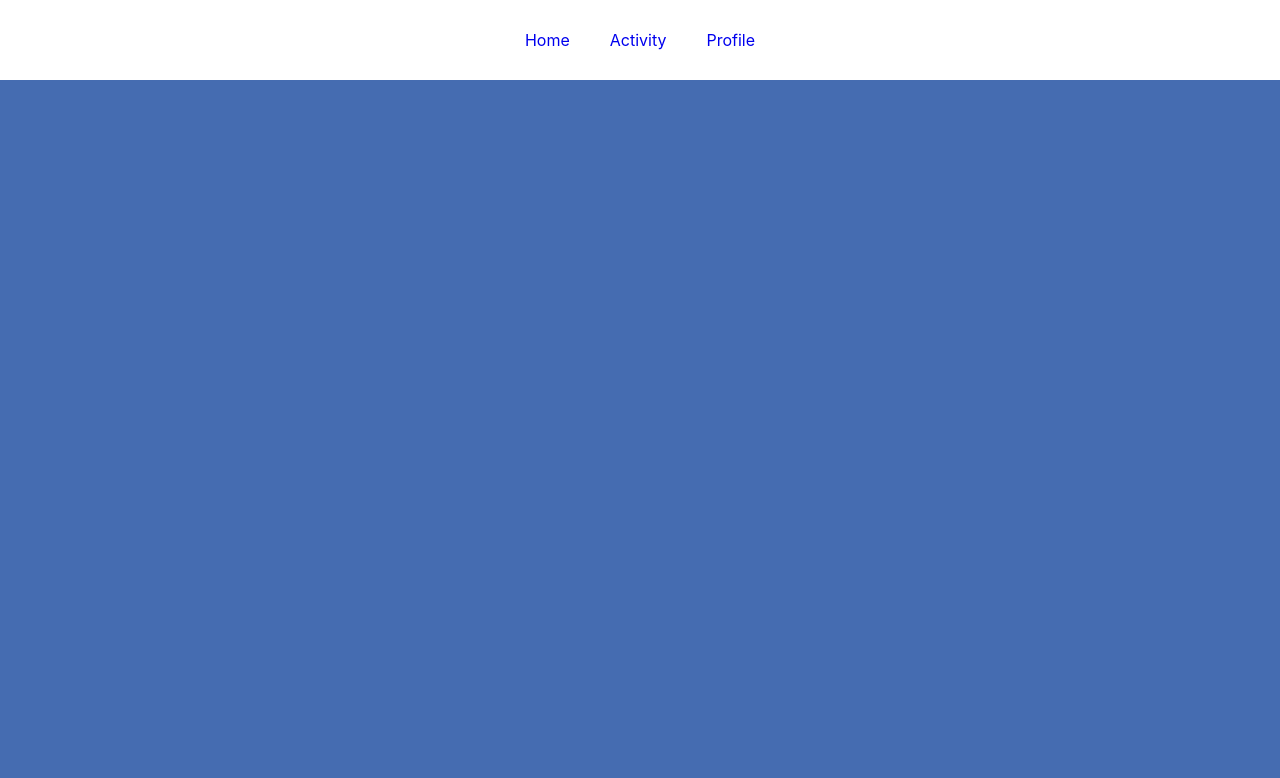
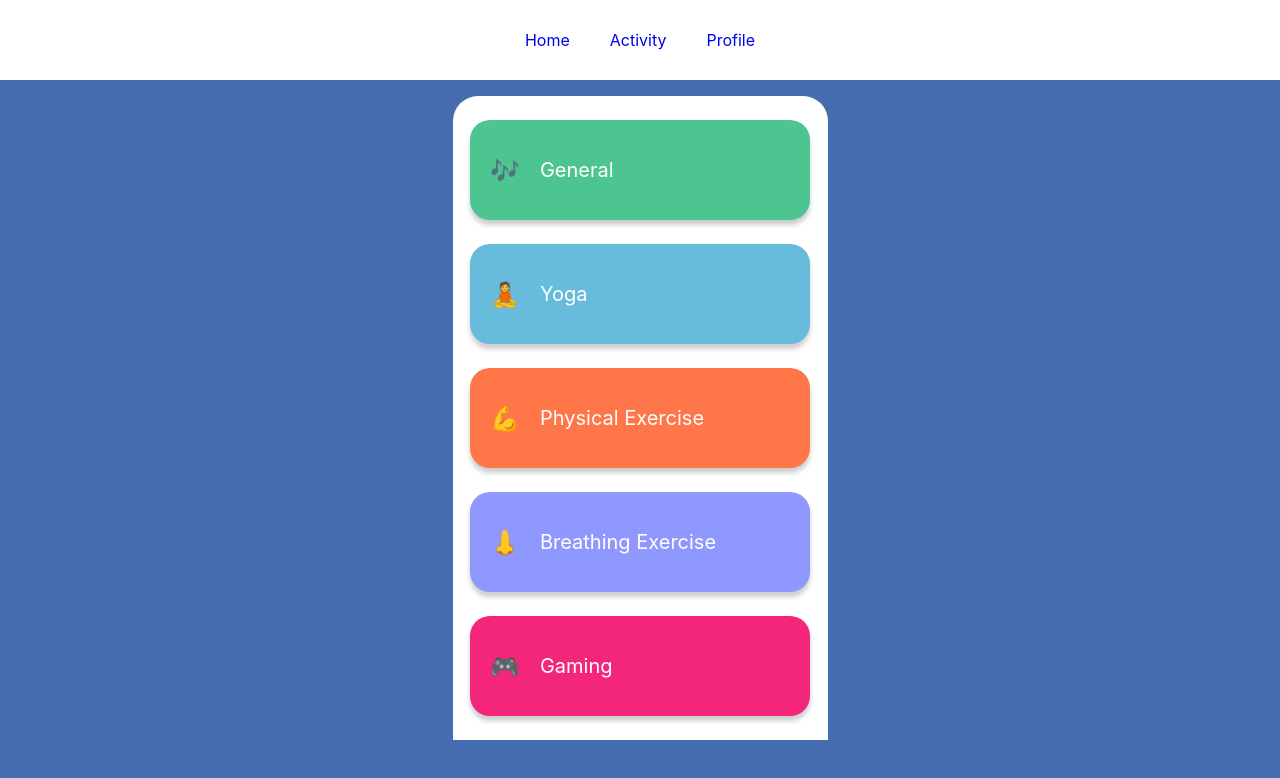
Before and after one commit to glanzwulf/wild_hackaton, a React (Create React App) app in the folder mentalh/: page /activity in a window 1280 px wide. Shown: the top 778 px of the page. Built offline with nearby package versions, Linux system fonts and the light colour scheme.

Commit message:
change ActivityList.jsx.jsx

```diff
--- a/mentalh/src/App.jsx
+++ b/mentalh/src/App.jsx
@@ -1,6 +1,7 @@
 import { Switch, Route } from 'react-router-dom';
 import Navbar from './Components/Navbar'
 import ActivityDetails from './Components/ActivityDetails'
+import ActivityList from './Components/ActivityList'
 import Profile from './Components/Profile'
 import MainPage from './Components/MainPage'
 import "./App.css"
@@ -12,7 +13,8 @@ function App() {
         <Navbar />
         <Switch>
             <Route exact path='/' component={MainPage} />
-            <Route path='/name' component={ActivityDetails} />
+            <Route path='/activity' component={ActivityList} />
+            <Route path='/activity/:id' component={ActivityDetails} />
             <Route path='/profile' component={Profile} />
         </Switch>
     </div>
--- a/mentalh/src/Components/ActivityList.jsx
+++ b/mentalh/src/Components/ActivityList.jsx
@@ -10,7 +10,7 @@ export default function ActivityList(props) {
             <div>
                 {
                     activities.map((activity) => (
-                        <Link to="/name" key={activity.name}>
+                        <Link to="/:id" key={activity.name}>
                           <Activity name={activity.name} emoji={activity.emoji} backgroundC={activity.backgroundC}/>
                         </Link>
                     ))}
```
